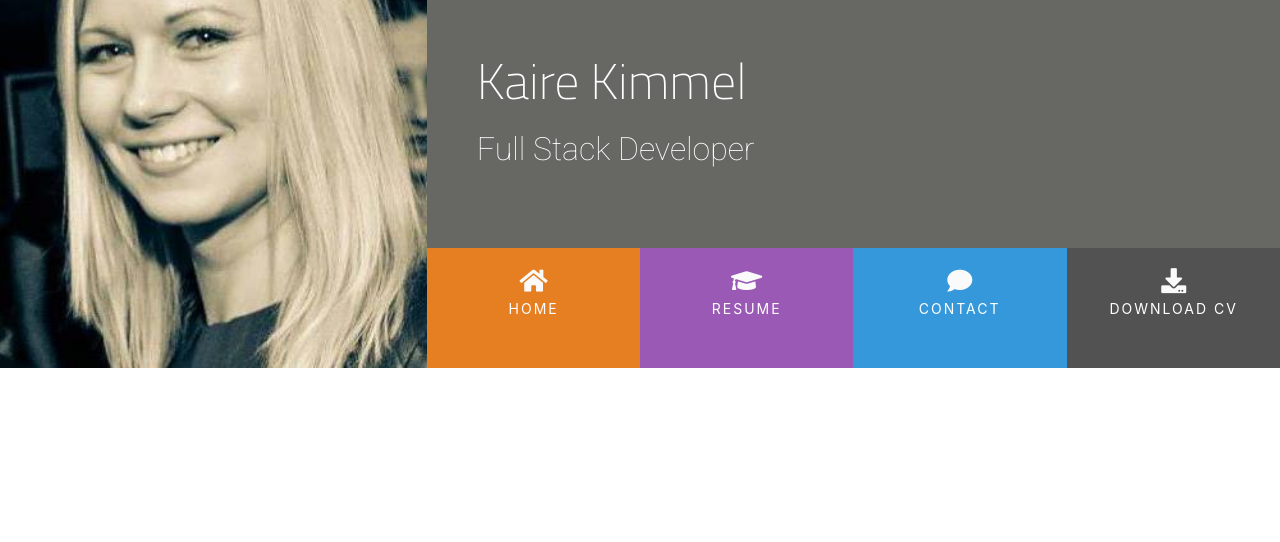
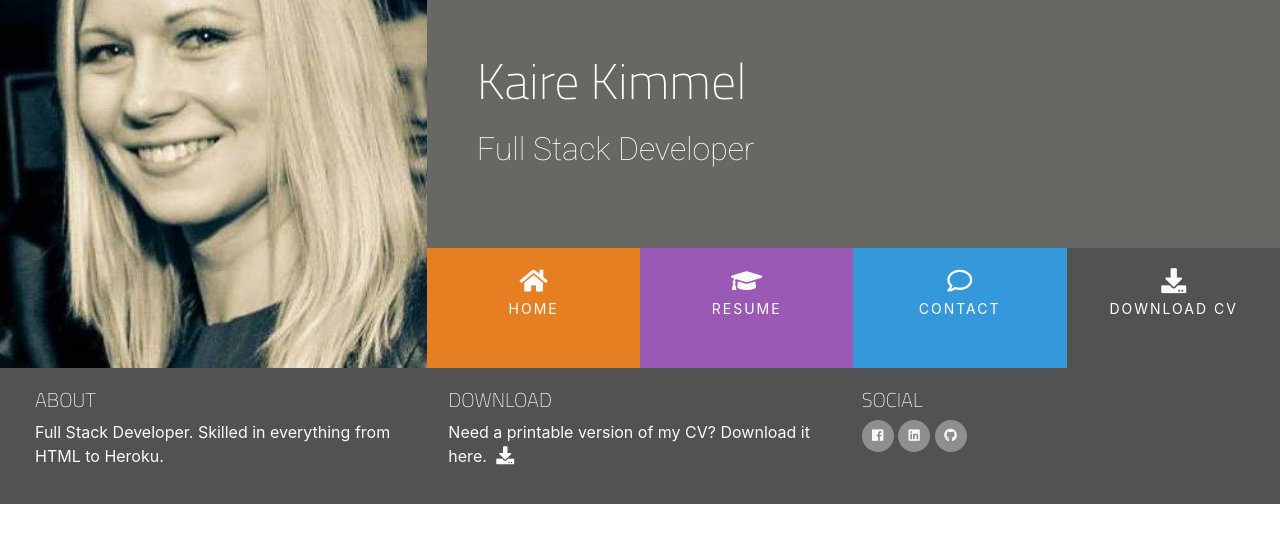
Before and after one commit to kilokilo12/resume-bs4, a plain HTML site: page index.html in a window 1280 px wide. Drawn offline with nearby package versions, Linux system fonts and the light colour scheme.

Commit message:
Add footer to landing page

```diff
--- a/assets/css/style.css
+++ b/assets/css/style.css
@@ -21,6 +21,26 @@
 
 .ui-menu-color-download {
     background-color: #525252;
+}
+
+/* -----------------Special paddings/margins/text------------------------- */
+
+h1, h2, h3, h4 {
+    margin: 0;
+}
+
+.uppercase {
+    text-transform: uppercase;
+}
+
+.general-sub {
+    font-family: "Titillium Web", sans-serif;
+    font-weight: 200;
+    color: #fafafa;
+}
+
+.inline-block {
+    display: inline-block;
 }
 
 /* -----------------heading------------------------- */
@@ -118,3 +138,55 @@ header {
     height: 120px;
 
 }
+
+/* -----------------Footer------------------------- */
+
+footer {
+    background-color: #525252;
+    color: #fafafa;
+    min-height: 120px;
+    margin: 0;
+}
+
+.cv-pdf i {
+    font-size: 18px;
+    color: #fafafa;
+    text-align: center;
+    padding-left: 5px;
+    transition: all 0.3s ease-in-out;
+    -moz-transition: all 0.3s ease-in-out;
+    -webkit-transition: all 0.3s ease-in-out;
+    -o-transition: all 0.3s ease-in-out;
+}
+
+.cv-pdf i:hover {
+    color: #e84600;
+}
+
+.social-links {
+    padding-bottom: 15px;
+}
+
+.social-links li a i {
+    width: 32px;
+    height: 32px;
+    padding: 12px 0;
+    border-radius: 50%;
+    font-size: 13px;
+    line-height: 7px;
+    text-align: center;
+    color: #fafafa;
+    background-color: #8f8f8f;
+    transition: all 0.3s ease-in-out;
+    -moz-transition: all 0.3s ease-in-out;
+    -webkit-transition: all 0.3s ease-in-out;
+    -o-transition: all 0.3s ease-in-out;
+}
+
+.social-links li a i:hover {
+    background:  #e84600;
+}
+
+#footer-details {
+    padding: 20px;
+}
--- a/index.html
+++ b/index.html
@@ -29,19 +29,19 @@
                     <div class="col">
                         <ul id="nav" class="list-inline menucontainer">
                             <li class="col-6 col-sm-3 ui-menu-color-home list-inline-item menuitem">
-                                <a href="#" class="hvr-bounce-to-bottom"><i class="fa fa-home"
+                                <a href="#" class="hvr-bounce-to-bottom"><i class="fas fa-home"
                                         aria-hidden="true"></i><span>Home</span></a>
                             </li>
                             <li class="col-6 col-sm-3 ui-menu-color-resume list-inline-item menuitem">
-                                <a href="#" class="hvr-bounce-to-bottom"><i class="fa fa-graduation-cap"
+                                <a href="#" class="hvr-bounce-to-bottom"><i class="fas fa-graduation-cap"
                                         aria-hidden="true"></i><span>Resume</span></a>
                             </li>
                             <li class="col-6 col-sm-3 ui-menu-color-contact list-inline-item menuitem">
-                                <a href="#" class="hvr-bounce-to-bottom"><i class="fa fa-comment"
+                                <a href="#" class="hvr-bounce-to-bottom"><i class="far fa-comment"
                                         aria-hidden="true"></i><span>Contact</span></a>
                             </li>
                             <li class="col-6 col-sm-3 ui-menu-color-download list-inline-item menuitem">
-                                <a href="#" class="hvr-bounce-to-bottom"><i class="fa fa-download"
+                                <a href="#" class="hvr-bounce-to-bottom"><i class="fas fa-download"
                                         aria-hidden="true"></i><span>Download
                                         CV</span></a>
                             </li>
@@ -55,7 +55,45 @@
     <section>
 
     </section>
-    <footer>
+    <footer class="container-fluid">
+        <div id="footer-details" class="row">
+            <div class="col-sm-4">
+                <h5 class="uppercase general-sub">About</h5>
+                <p class="inline-block">Full Stack Developer. Skilled in everything from HTML to Heroku.</p>
+            </div>
+            <div class="col-sm-4">
+                <h5 class="uppercase general-sub">Download</h5>
+                <p class="inline-block">Need a printable version of my CV? Download it here.
+                    <a href="#" target="_blank" class="cv-pdf">
+                        <i class="fas fa-download" aria-hidden="true"></i>
+                        <span class="sr-only">Download link.</span>
+                    </a>
+                </p>
+            </div>
+            <div class="col-sm-4">
+                <h5 class="uppercase general-sub">Social</h5>
+                <ul class="list-inline social-links">
+                    <li class="list-inline-item">
+                        <a target="_blank" href="#">
+                            <i class="fab fa-facebook" aria-hidden="true"></i>
+                            <span class="sr-only">Facebook link.</span>
+                        </a>
+                    </li>
+                    <li class="list-inline-item">
+                        <a target="_blank" href="#">
+                            <i class="fab fa-linkedin" aria-hidden="true"></i>
+                            <span class="sr-only">Linkedin link.</span>
+                        </a>
+                    </li>
+                    <li class="list-inline-item">
+                        <a target="_blank" href="#">
+                            <i class="fab fa-github" aria-hidden="true"></i>
+                            <span class="sr-only">Github link.</span>
+                        </a>
+                    </li>
+                </ul>
+            </div>
+        </div>
 
     </footer>
     <script src="https://cdnjs.cloudflare.com/ajax/libs/jquery/3.3.1/jquery.slim.min.js"></script>
```
